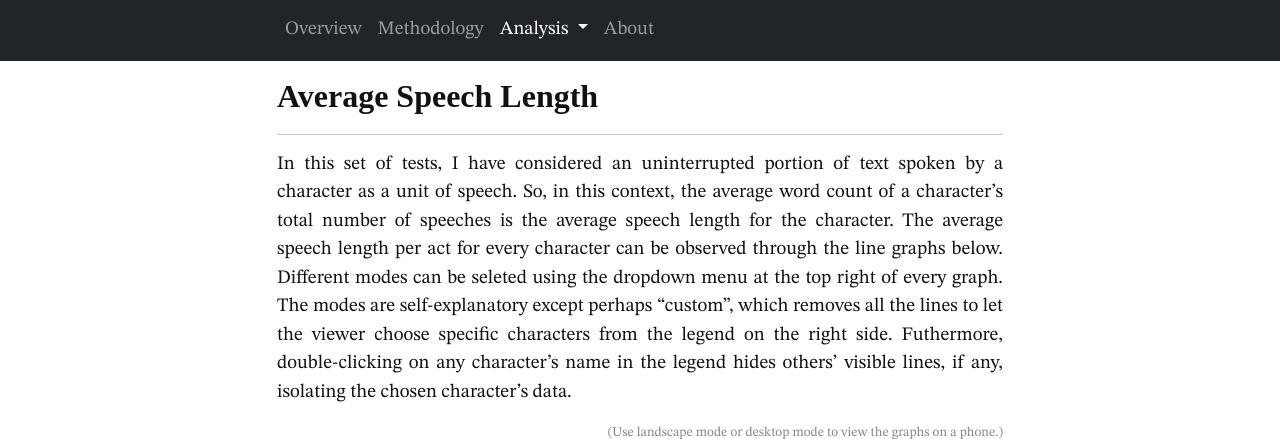
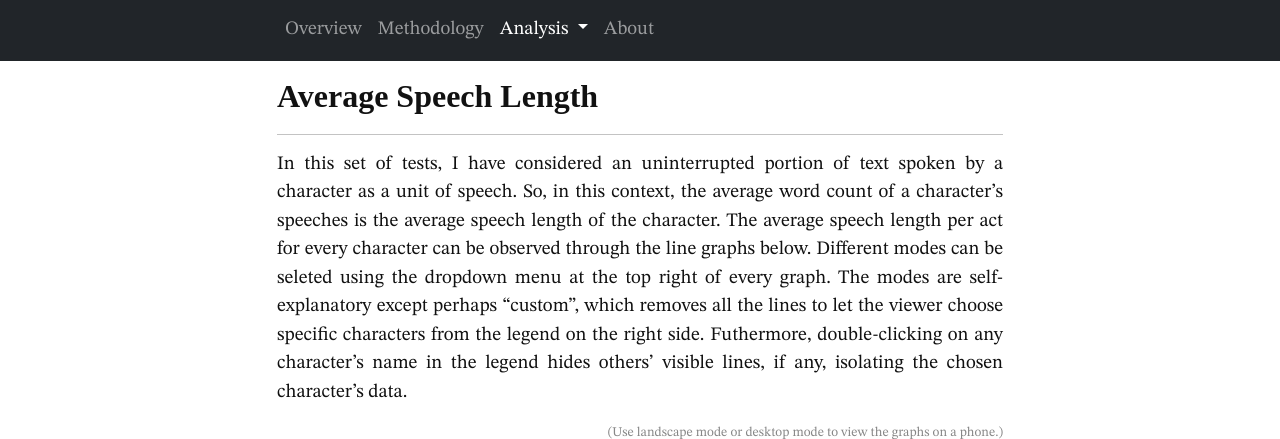
Before and after one commit to aryamoitra/lexicongreve, a Jekyll site: the page built from pages/analysis/average_speech_length.md, in a window 1280 px wide and 900 px high, cut to the strip 0-439 px from the top of the window. Built offline with Jekyll 4.4.1, drawn with Linux system fonts in a browser that asks for light colours; some web fonts are replaced.

Commit message:
Make some minor changes to the text

```diff
--- a/pages/analysis/average_speech_length.md
+++ b/pages/analysis/average_speech_length.md
@@ -6,7 +6,7 @@ layout: page-narrow
 ---
 
 <hr/>
-In this set of tests, I have considered an uninterrupted portion of text spoken by a character as a unit of speech. So, in this context, the average word count of a character's total number of speeches is the average speech length for the character. The average speech length per act for every character can be observed through the line graphs below. Different modes can be seleted using the dropdown menu at the top right of every graph. The modes are self-explanatory except perhaps "custom", which removes all the lines to let the viewer choose specific characters from the legend on the right side. Futhermore, double-clicking on any character's name in the legend hides others' visible lines, if any, isolating the chosen character's data.
+In this set of tests, I have considered an uninterrupted portion of text spoken by a character as a unit of speech. So, in this context, the average word count of a character's speeches is the average speech length of the character. The average speech length per act for every character can be observed through the line graphs below. Different modes can be seleted using the dropdown menu at the top right of every graph. The modes are self-explanatory except perhaps "custom", which removes all the lines to let the viewer choose specific characters from the legend on the right side. Futhermore, double-clicking on any character's name in the legend hides others' visible lines, if any, isolating the chosen character's data.
 
 {% include switch-mode-text.html %}
 
```
